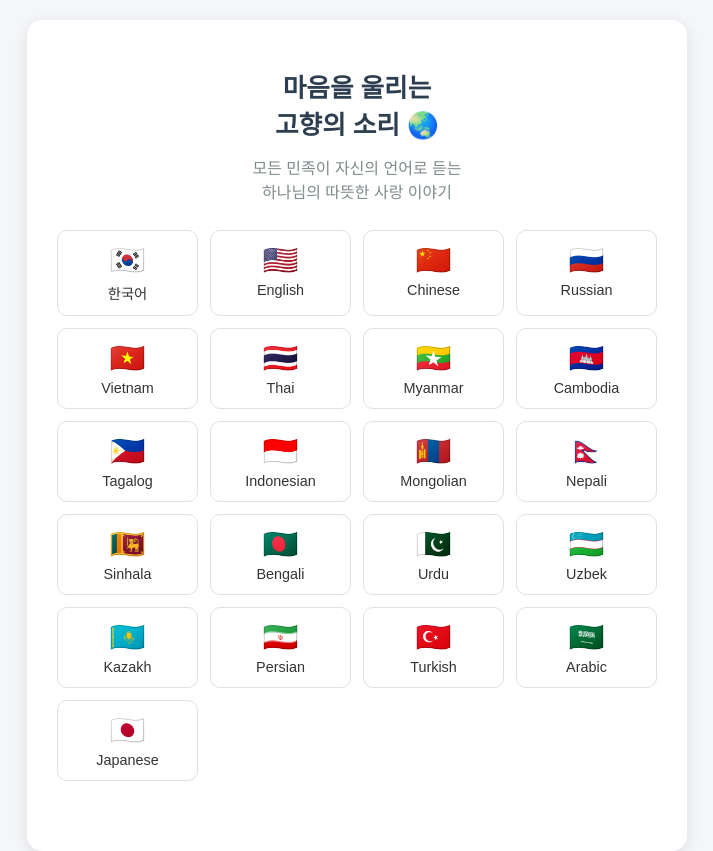
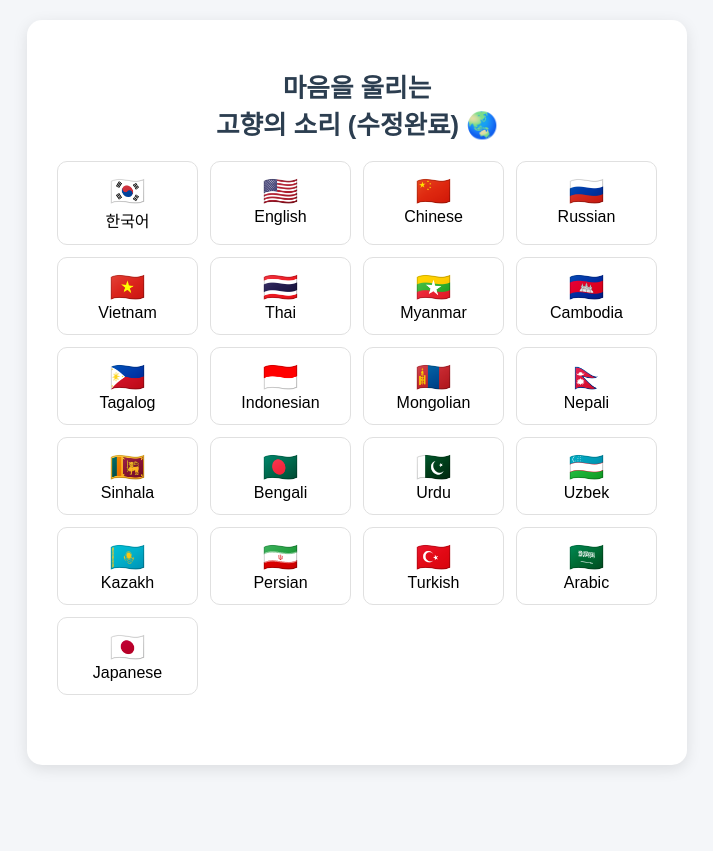
Before and after one commit to JinJun-han/glocal-bible, a plain HTML site: page index.html in a window 1280 px wide. Shown: the whole page, without its empty margins (283-996 px from the left). After the commit the page ends 800 px from the top, so only its background shows below. Drawn offline with Linux system fonts and the light colour scheme.

Commit message:
fix everything final

```diff
--- a/index.html
+++ b/index.html
@@ -3,96 +3,26 @@
 <head>
     <meta charset="UTF-8">
     <meta name="viewport" content="width=device-width, initial-scale=1.0">
-
     <title>마음을 울리는 고향의 소리 - Glocal Bible</title>
     <meta property="og:title" content="🎧 마음을 울리는 고향의 소리">
-    <meta property="og:description" content="21개국 모국어로 듣는 생명의 말씀. 당신의 친구에게 하나님의 사랑을 선물하세요.">
+    <meta property="og:description" content="21개국 모국어로 듣는 생명의 말씀.">
     <meta property="og:image" content="https://jinjun-han.github.io/glocal-bible/thumbnail.png">
-    <meta property="og:url" content="https://jinjun-han.github.io/glocal-bible/">
 
     <style>
-        body {
-            font-family: 'Noto Sans KR', sans-serif;
-            background-color: #f4f6f9;
-            margin: 0;
-            display: flex;
-            flex-direction: column;
-            align-items: center;
-            min-height: 100vh;
-        }
-        .container {
-            width: 90%;
-            max-width: 600px;
-            background: white;
-            padding: 30px;
-            margin-top: 20px;
-            border-radius: 15px;
-            box-shadow: 0 4px 15px rgba(0,0,0,0.1);
-            text-align: center;
-        }
-        h1 {
-            color: #2c3e50;
-            font-size: 1.6rem;
-            margin-bottom: 10px;
-            word-break: keep-all;
-        }
-        p.subtitle {
-            color: #7f8c8d;
-            font-size: 1rem;
-            line-height: 1.5;
-            margin-bottom: 25px;
-        }
-        .grid {
-            display: grid;
-            grid-template-columns: repeat(auto-fill, minmax(130px, 1fr));
-            gap: 12px;
-        }
-        .lang-btn {
-            background: white;
-            border: 1px solid #e0e0e0;
-            border-radius: 10px;
-            padding: 12px;
-            cursor: pointer;
-            display: flex;
-            flex-direction: column;
-            align-items: center;
-            gap: 5px;
-            transition: all 0.2s;
-        }
-        .lang-btn:hover {
-            border-color: #3498db;
-            background-color: #f0f8ff;
-            transform: translateY(-2px);
-        }
-        .lang-btn.playing {
-            background-color: #e8f4fc;
-            border-color: #3498db;
-            color: #2980b9;
-            font-weight: bold;
-            box-shadow: 0 0 8px rgba(52, 152, 219, 0.3);
-        }
-        .flag {
-            font-size: 1.8rem;
-        }
-        .lang-name {
-            font-size: 0.9rem;
-            color: #333;
-        }
-        .player-status {
-            margin-top: 20px;
-            font-size: 0.9rem;
-            color: #e74c3c;
-            height: 20px;
-            font-weight: bold;
-        }
+        body { font-family: 'Noto Sans KR', sans-serif; background-color: #f4f6f9; display: flex; flex-direction: column; align-items: center; min-height: 100vh; margin: 0; }
+        .container { width: 90%; max-width: 600px; background: white; padding: 30px; margin-top: 20px; border-radius: 15px; text-align: center; box-shadow: 0 4px 15px rgba(0,0,0,0.1); }
+        h1 { color: #2c3e50; font-size: 1.6rem; word-break: keep-all; }
+        .grid { display: grid; grid-template-columns: repeat(auto-fill, minmax(130px, 1fr)); gap: 12px; margin-top: 20px; }
+        .lang-btn { border: 1px solid #e0e0e0; border-radius: 10px; padding: 12px; cursor: pointer; display: flex; flex-direction: column; align-items: center; }
+        .lang-btn:hover { background-color: #f0f8ff; border-color: #3498db; }
+        .lang-btn.playing { background-color: #e8f4fc; border-color: #3498db; color: #2980b9; font-weight: bold; }
+        .flag { font-size: 1.8rem; }
+        .player-status { margin-top: 20px; color: #e74c3c; font-weight: bold; height: 20px; }
     </style>
 </head>
 <body>
-
     <div class="container">
-        <h1>마음을 울리는<br>고향의 소리 🌏</h1>
-        <p class="subtitle">모든 민족이 자신의 언어로 듣는<br>하나님의 따뜻한 사랑 이야기</p>
-
+        <h1>마음을 울리는<br>고향의 소리 (수정완료) 🌏</h1>
         <div id="grid" class="grid"></div>
         <div id="status" class="player-status"></div>
     </div>
@@ -116,9 +46,7 @@
             { code: 'pk', name: 'Urdu', flag: '🇵🇰', file: 'M56-D01-B-ur.mp3' },
             { code: 'uz', name: 'Uzbek', flag: '🇺🇿', file: 'M56-D01-B-uz.mp3' },
             { code: 'kz', name: 'Kazakh', flag: '🇰🇿', file: 'M56-D01-B-kk.mp3' },
-
-            /* 문제되는 키르기스스탄(ky), 타지키스탄(tg) 제외됨 */
-
+            /* 키르기스, 타지키스탄 삭제됨 */
             { code: 'ir', name: 'Persian', flag: '🇮🇷', file: 'M56-D01-B-fa.mp3' },
             { code: 'tr', name: 'Turkish', flag: '🇹🇷', file: 'M56-D01-B-tr.mp3' },
             { code: 'ar', name: 'Arabic', flag: '🇸🇦', file: 'M56-D01-B-ar.mp3' },
@@ -133,36 +61,29 @@
             const btn = document.createElement('div');
             btn.className = 'lang-btn';
             btn.innerHTML = `<span class="flag">${lang.flag}</span><span class="lang-name">${lang.name}</span>`;
-
             btn.onclick = () => playAudio(lang.file, lang.name, btn);
             grid.appendChild(btn);
         });
 
         function playAudio(fileName, langName, btnElement) {
-            const audioPath = `./audio/${fileName}`;
+            // 오디오 폴더 경로를 확실하게 잡음
+            const audioPath = `audio/${fileName}`;
 
-            if (currentAudio) {
-                currentAudio.pause();
-                currentAudio.currentTime = 0;
-            }
+            if (currentAudio) { currentAudio.pause(); currentAudio.currentTime = 0; }
             document.querySelectorAll('.lang-btn').forEach(b => b.classList.remove('playing'));
 
             const audio = new Audio(audioPath);
-
             audio.play()
                 .then(() => {
                     currentAudio = audio;
                     btnElement.classList.add('playing');
                     status.textContent = `🔊 ${langName} 말씀 듣는 중...`;
-
-                    audio.onended = () => {
-                        btnElement.classList.remove('playing');
-                        status.textContent = "";
-                    };
+                    audio.onended = () => { btnElement.classList.remove('playing'); status.textContent = ""; };
                 })
                 .catch(e => {
                     console.error(e);
-                    status.textContent = `⚠️ 오류: 오디오 파일(${fileName})을 찾을 수 없습니다.`;
+                    // 에러 메시지를 화면에 띄움 (어떤 파일이 없는지 확인용)
+                    status.textContent = `⚠️ 오류: ${fileName} 파일이 없습니다!`;
                 });
         }
     </script>
```
